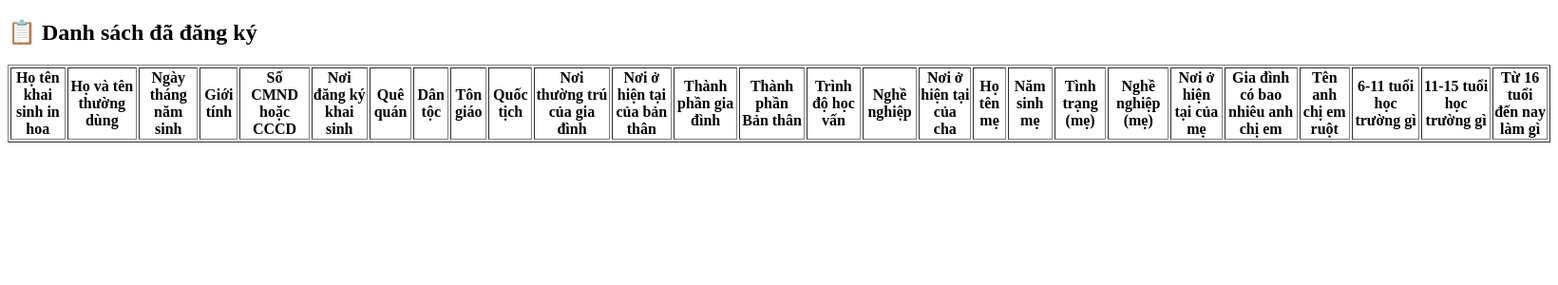
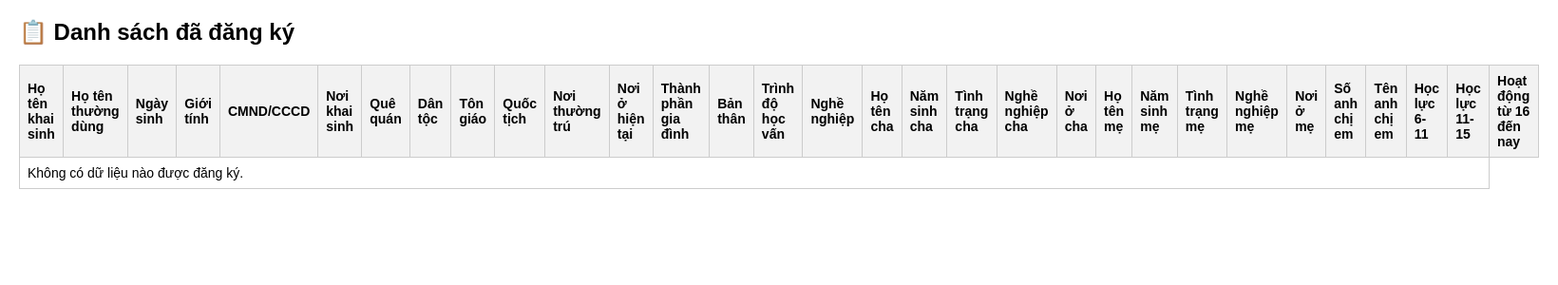
Before and after one commit to TPhong2k1/phong-django-project, a Django app: template Tuoi17/templates/Admin/list.html in a window 1640 px wide. Shown: the top 300 px of the page at 95% size. Run offline with Django 5.2, Linux system fonts and the light colour scheme; the template is opened without the code that fills it, so the values that code supplies are empty.

Commit message:
cap nhat list, models.py, views.py, urls.py

```diff
--- a/Tuoi17/templates/Admin/list.html
+++ b/Tuoi17/templates/Admin/list.html
@@ -1,38 +1,55 @@
 <!DOCTYPE html>
-<html>
-<head><title>Danh sách</title></head>
+<html lang="vi">
+<head>
+    <meta charset="UTF-8">
+    <title>📋 Danh sách đã đăng ký</title>
+    <style>
+        body { font-family: Arial, sans-serif; margin: 20px; }
+        table { border-collapse: collapse; width: 100%; font-size: 14px; }
+        th, td { border: 1px solid #ccc; padding: 8px; text-align: left; }
+        th { background-color: #f2f2f2; }
+        tr:nth-child(even) { background-color: #f9f9f9; }
+    </style>
+</head>
 <body>
     <h2>📋 Danh sách đã đăng ký</h2>
-    <table border="1">
+    <table>
+        <thead>
             <tr>
-            <th>Họ tên khai sinh in hoa</th>
-            <th>Họ và tên thường dùng</th>
-            <th>Ngày tháng năm sinh</th>
+                <th>Họ tên khai sinh</th>
+                <th>Họ tên thường dùng</th>
+                <th>Ngày sinh</th>
                 <th>Giới tính</th>
-            <th>Số CMND hoặc CCCD</th>
-            <th>Nơi đăng ký khai sinh</th>
+                <th>CMND/CCCD</th>
+                <th>Nơi khai sinh</th>
                 <th>Quê quán</th>
                 <th>Dân tộc</th>
                 <th>Tôn giáo</th>
                 <th>Quốc tịch</th>
-            <th>Nơi thường trú của gia đình</th>
-            <th>Nơi ở hiện tại của bản thân</th>
+                <th>Nơi thường trú</th>
+                <th>Nơi ở hiện tại</th>
                 <th>Thành phần gia đình</th>
-            <th>Thành phần Bản thân</th>
+                <th>Bản thân</th>
                 <th>Trình độ học vấn</th>
                 <th>Nghề nghiệp</th>
-            <th>Nơi ở hiện tại của cha</th>
+                <th>Họ tên cha</th>
+                <th>Năm sinh cha</th>
+                <th>Tình trạng cha</th>
+                <th>Nghề nghiệp cha</th>
+                <th>Nơi ở cha</th>
                 <th>Họ tên mẹ</th>
                 <th>Năm sinh mẹ</th>
-            <th>Tình trạng (mẹ)</th>
-            <th>Nghề nghiệp (mẹ)</th>
-            <th>Nơi ở hiện tại của mẹ</th>
-            <th>Gia đình có bao nhiêu anh chị em</th>
-            <th>Tên anh chị em ruột</th>
-            <th>6-11 tuổi học trường gì</th>
-            <th>11-15 tuổi học trường gì</th>
-            <th>Từ 16 tuổi đến nay làm gì</th>
+                <th>Tình trạng mẹ</th>
+                <th>Nghề nghiệp mẹ</th>
+                <th>Nơi ở mẹ</th>
+                <th>Số anh chị em</th>
+                <th>Tên anh chị em</th>
+                <th>Học lực 6-11</th>
+                <th>Học lực 11-15</th>
+                <th>Hoạt động từ 16 đến nay</th>
             </tr>
+        </thead>
+        <tbody>
             {% for item in data %}
             <tr>
                 <td>{{ item.ho_ten_khai_sinh }}</td>
@@ -67,7 +84,10 @@
                 <td>{{ item.hoc_luc_11_15 }}</td>
                 <td>{{ item.hoat_dong_16_den_nay }}</td>
             </tr>
+            {% empty %}
+            <tr><td colspan="30">Không có dữ liệu nào được đăng ký.</td></tr>
             {% endfor %}
+        </tbody>
     </table>
 </body>
 </html>
--- a/Tuoi17/urls.py
+++ b/Tuoi17/urls.py
@@ -3,7 +3,7 @@ from .views import admin_home, register_view, list_view
 
 urlpatterns = [
     path('', admin_home, name='admin_home'), #Trang quản trị chính
-    path('dangky/', register_view, name='register'), #Trang đăng ký
-    path('danhsach/', list_view, name='list'), #Trang danh sách
-    path('thanhcong/', register_view, name='success'), #Trang thành công
+    path('register/', register_view, name='register'), #Trang đăng ký
+    path('list/', list_view, name='list'), #Trang danh sách
+    path('success/', register_view, name='success'), #Trang thành công
 ]
--- a/Tuoi17/views.py
+++ b/Tuoi17/views.py
@@ -24,4 +24,4 @@ def list_view(request):
 
 # Trang thông báo gửi thành công
 def success_view(request):
-    return render(request, 'Admin/success.html')
+    return redirect('success')  # để tránh render lại POST
```
Also changed, not shown: Tuoi17/models.py (+30 -30 lines), Tuoi17/migrations/0002_remove_registration_ho_ten_registration_ban_than_and_more.py (added). Lines whose indentation alone changed are shown as unchanged.
